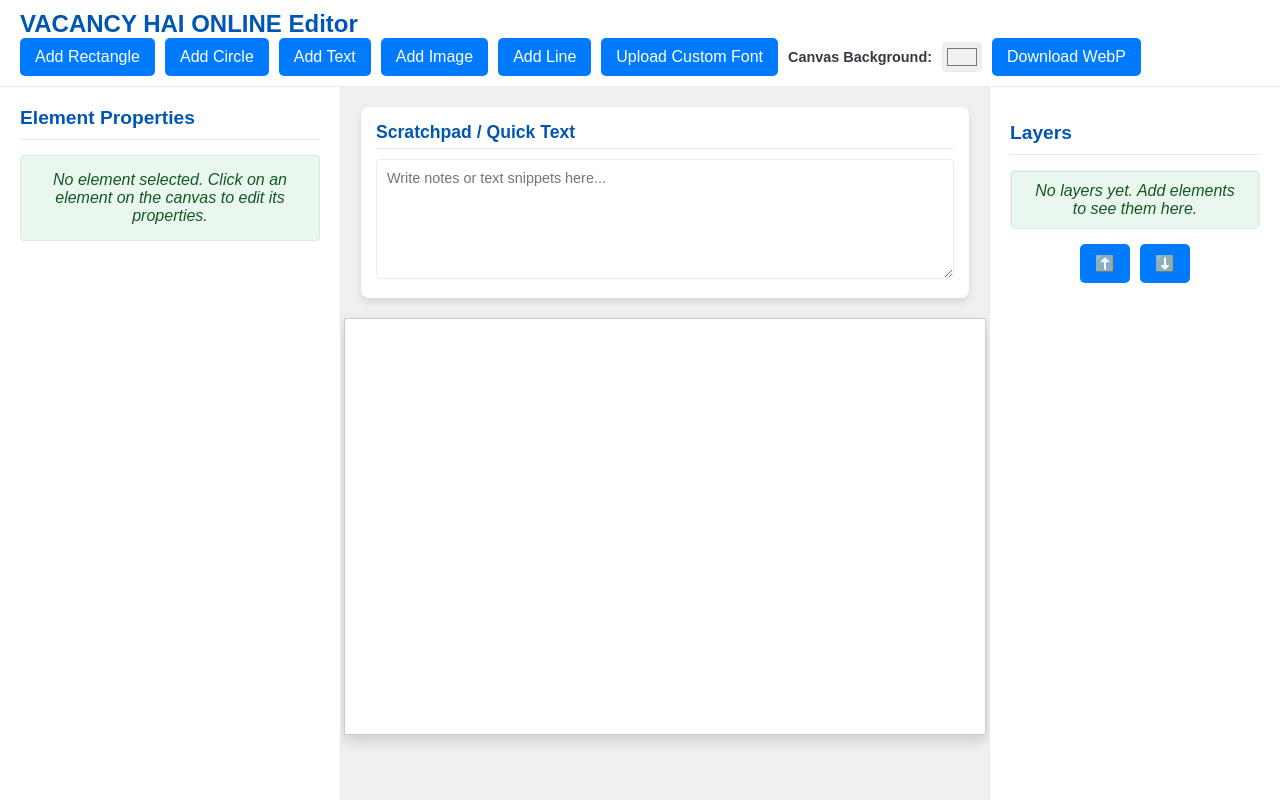
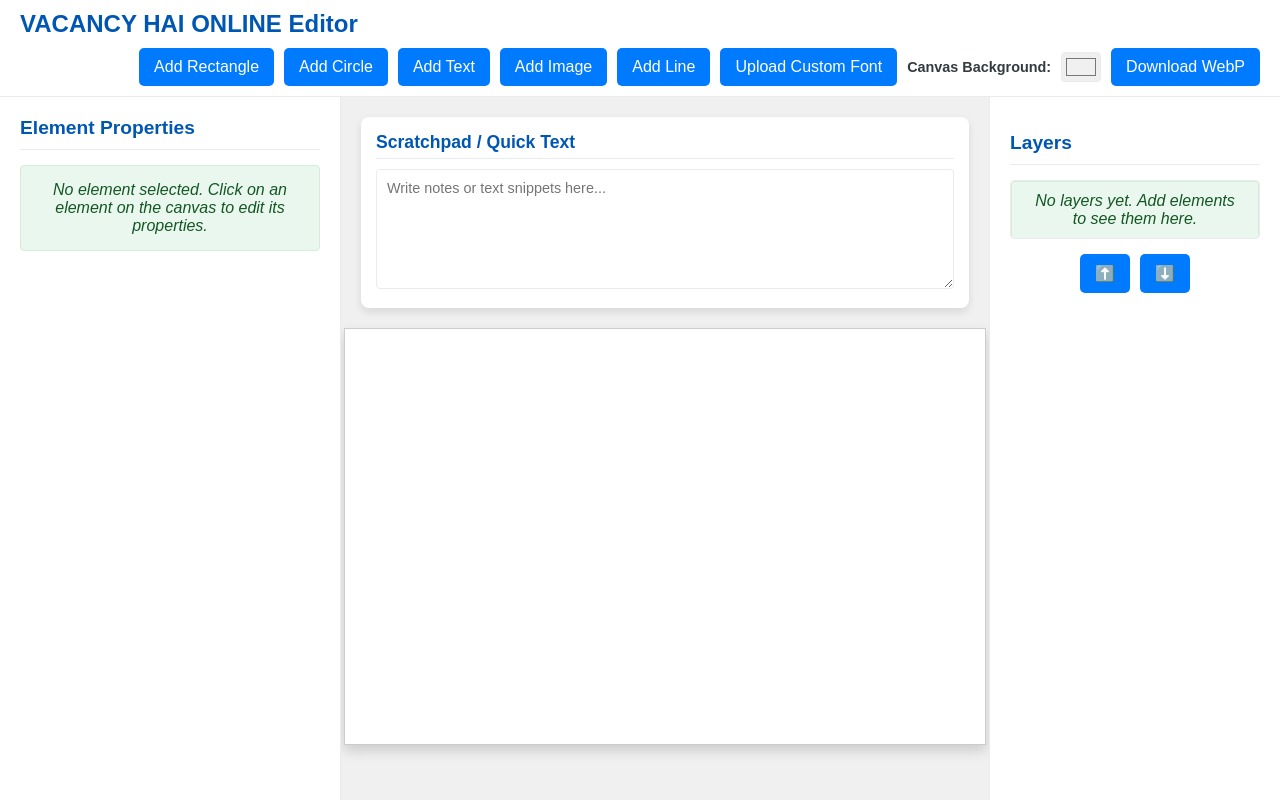
Before and after one commit to bhuveevh/Vacancy-Hai-Thumb-Maker, a plain HTML site: page index.html in a window 1280 px wide. Drawn offline with nearby package versions, Linux system fonts and the light colour scheme.

Commit message:
Update style.css

```diff
--- a/style.css
+++ b/style.css
@@ -34,27 +34,40 @@ body {
     box-shadow: var(--shadow-light);
     display: flex;
     flex-direction: column;
-    align-items: flex-start;
+    align-items: flex-start; /* Aligns content within top-bar to start */
     border-bottom: 1px solid var(--border-color);
     flex-shrink: 0;
+    gap: 10px;
+}
+
+.header-content { /* New container to hold logo and controls in one line */
+    display: flex;
+    justify-content: space-between; /* Pushes logo left, controls right */
+    align-items: center;
+    width: 100%;
+    flex-wrap: wrap; /* Allow wrapping on smaller screens */
     gap: 10px;
 }
 
 .top-bar .header-link { /* Style for the new hyperlink on h1 */
     text-decoration: none;
     color: inherit; /* Inherit color from h1 */
+    display: flex; /* Make it a flex container to align h1 nicely */
+    align-items: center;
+    flex-shrink: 0; /* Prevent it from shrinking */
 }
 
 .top-bar h1 {
     margin: 0;
     color: var(--heading-color);
     font-size: 1.5rem;
+    white-space: nowrap; /* Keep title in one line */
 }
 
 .header-controls {
     display: flex;
-    justify-content: flex-end; /* Push all controls to the right */
-    width: 100%;
+    justify-content: flex-end; /* Push all controls to the right within its container */
+    flex-grow: 1; /* Allow it to take available space */
     align-items: center;
     flex-wrap: wrap;
     gap: 15px; /* Space between tool-buttons and other controls */
@@ -460,6 +473,13 @@ button:disabled, .action-button:disabled {
         align-items: center;
         text-align: center;
     }
+    .header-content {
+        flex-direction: column; /* Stack logo and controls vertically */
+    }
+    .top-bar .header-link {
+        width: 100%; /* Make logo take full width */
+        justify-content: center; /* Center the logo text */
+    }
     .top-bar h1 {
         font-size: 1.3rem;
         width: 100%;
```
